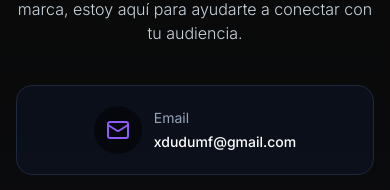
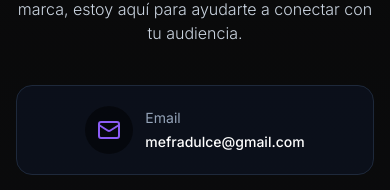
Before and after one commit to MartinCortes20/dudpo, a Next.js app: page / in a window 390 px wide. Shown: the part 4093-4283 px from the top of the page. Built offline with nearby package versions, Linux system fonts and the light colour scheme.

Commit message:
se sube power union

```diff
--- a/src/app/api/contact/route.ts
+++ b/src/app/api/contact/route.ts
@@ -1,6 +1,6 @@
 import { NextRequest, NextResponse } from "next/server";
 
-const TO = "xdudumf@gmail.com";
+const TO = "mefradulce@gmail.com";
 // Sin dominio verificado en Resend usa onboarding@resend.dev (sólo llega al
 // dueño de la cuenta). Con dominio propio: CONTACT_FROM="Web <hola@dominio.com>"
 const FROM = process.env.CONTACT_FROM ?? "Portafolio <onboarding@resend.dev>";
--- a/src/components/sections/Portfolio.tsx
+++ b/src/components/sections/Portfolio.tsx
@@ -58,8 +58,8 @@ export function Portfolio() {
 
   return (
     <section id="portfolio" className="relative z-10 bg-black">
-      {/* Mobile: titulo arriba, fotos debajo */}
-      <div className="md:hidden relative flex flex-col items-center justify-center pt-20 pb-10 px-4">
+      {/* Titulo arriba, fotos debajo: encimado no se leia */}
+      <div className="relative flex flex-col items-center justify-center pt-20 md:pt-28 pb-10 md:pb-14 px-4">
         {title}
       </div>
 
@@ -75,18 +75,13 @@ export function Portfolio() {
             ? { railBirth: -8, railExit: 40, fan: 2.4, turnExit: 26, birthHeight: 4, exitHeight: 95 }
             : { railBirth: -14, railExit: 62, fan: 2.4, turnExit: 34 }
         }
-        className="w-full h-[70svh] md:h-screen"
+        className="w-full h-[70svh] md:h-[80vh]"
       >
         {/* Overlay: gradient top + bottom so the section edges blend with black */}
         <div className="absolute inset-0 pointer-events-none">
           <div className="absolute top-0 left-0 right-0 h-32 bg-gradient-to-b from-black to-transparent" />
           <div className="absolute bottom-0 left-0 right-0 h-32 bg-gradient-to-t from-black to-transparent" />
         </div>
-
-        {/* Desktop: titulo centrado sobre las fotos */}
-        <div className="hidden md:flex absolute inset-0 flex-col items-center justify-center z-10 pointer-events-none">
-          {title}
-        </div>
       </ImageStreamHero>
     </section>
   );
--- a/src/content/site.config.ts
+++ b/src/content/site.config.ts
@@ -15,6 +15,6 @@ export const siteConfig = {
   ],
   contact: {
     phone: "5548409077",
-    email: "xdudumf@gmail.com"
+    email: "mefradulce@gmail.com"
   }
 };
```
